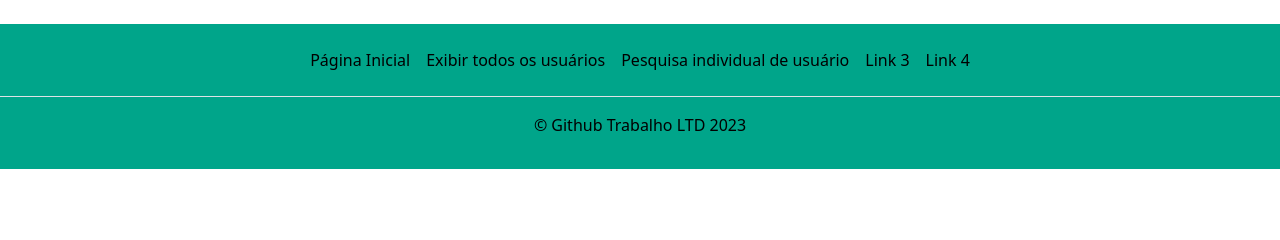
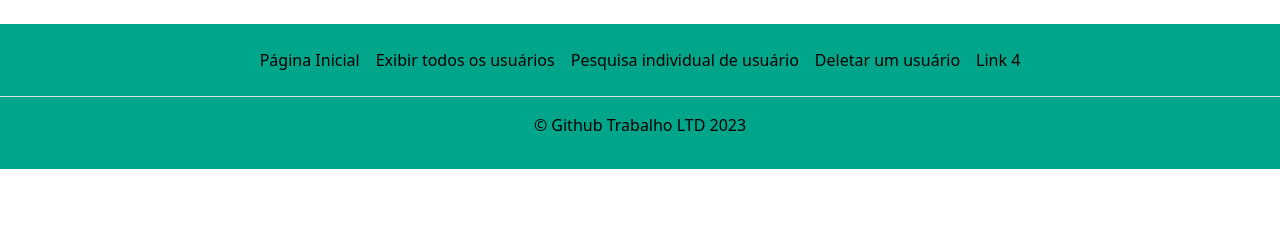
Before and after one commit to ThiagoFigueiroRibeiro/ProjetoCadastro, a Django app: page /exibir/ in a window 1280 px wide. Shown: the part 160-400 px from the top of the page. Run offline with Django 4.2, Linux system fonts and the light colour scheme; data that the repository does not hold is empty.

Commit message:
Update base.html

```diff
--- a/projeto_cad_usuarios/app_cad_usuarios/templates/usuarios/base.html
+++ b/projeto_cad_usuarios/app_cad_usuarios/templates/usuarios/base.html
@@ -33,7 +33,7 @@
 	  <li class="nav-item"><a style="text-decoration: none; color:black;" href="/" class="nav-link px-2 text-body-secondary">Página Inicial</a></li>
     <li class="nav-item"><a style="text-decoration: none; color:black;" href="/exibir/" class="nav-link px-2 text-body-secondary">Exibir todos os usuários</a></li>
 	  <li class="nav-item"><a style="text-decoration: none; color:black;" href="/pesquisa/" class="nav-link px-2 text-body-secondary">Pesquisa individual de usuário</a></li>
-	  <li class="nav-item"><a style="text-decoration: none; color:black;" href="#" class="nav-link px-2 text-body-secondary">Link 3</a></li>
+	  <li class="nav-item"><a style="text-decoration: none; color:black;" href="/deletar_usuario/" class="nav-link px-2 text-body-secondary">Deletar um usuário</a></li>
 	  <li class="nav-item"><a style="text-decoration: none; color:black;" href="#" class="nav-link px-2 text-body-secondary">Link 4</a></li>
 
 	</ul>
```
